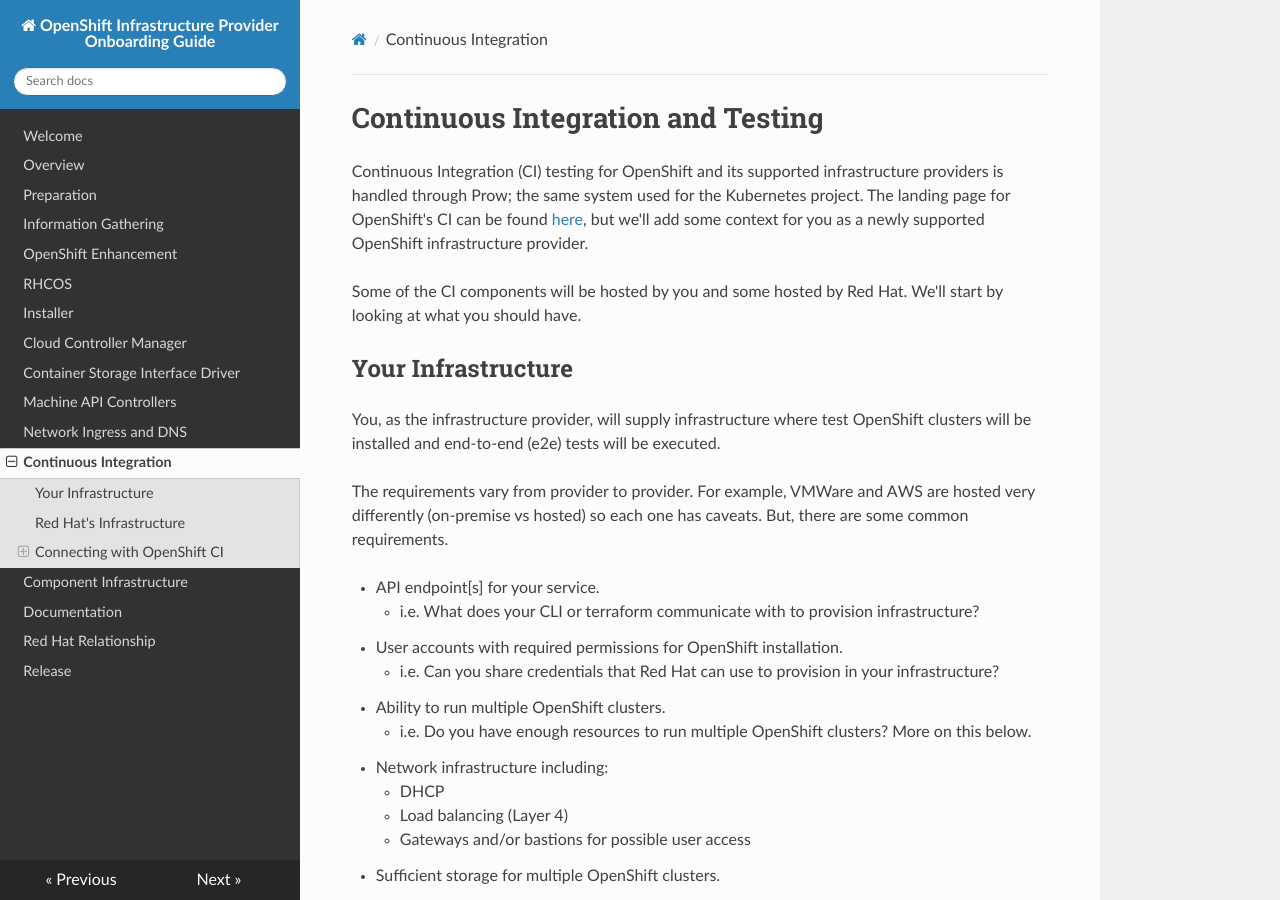
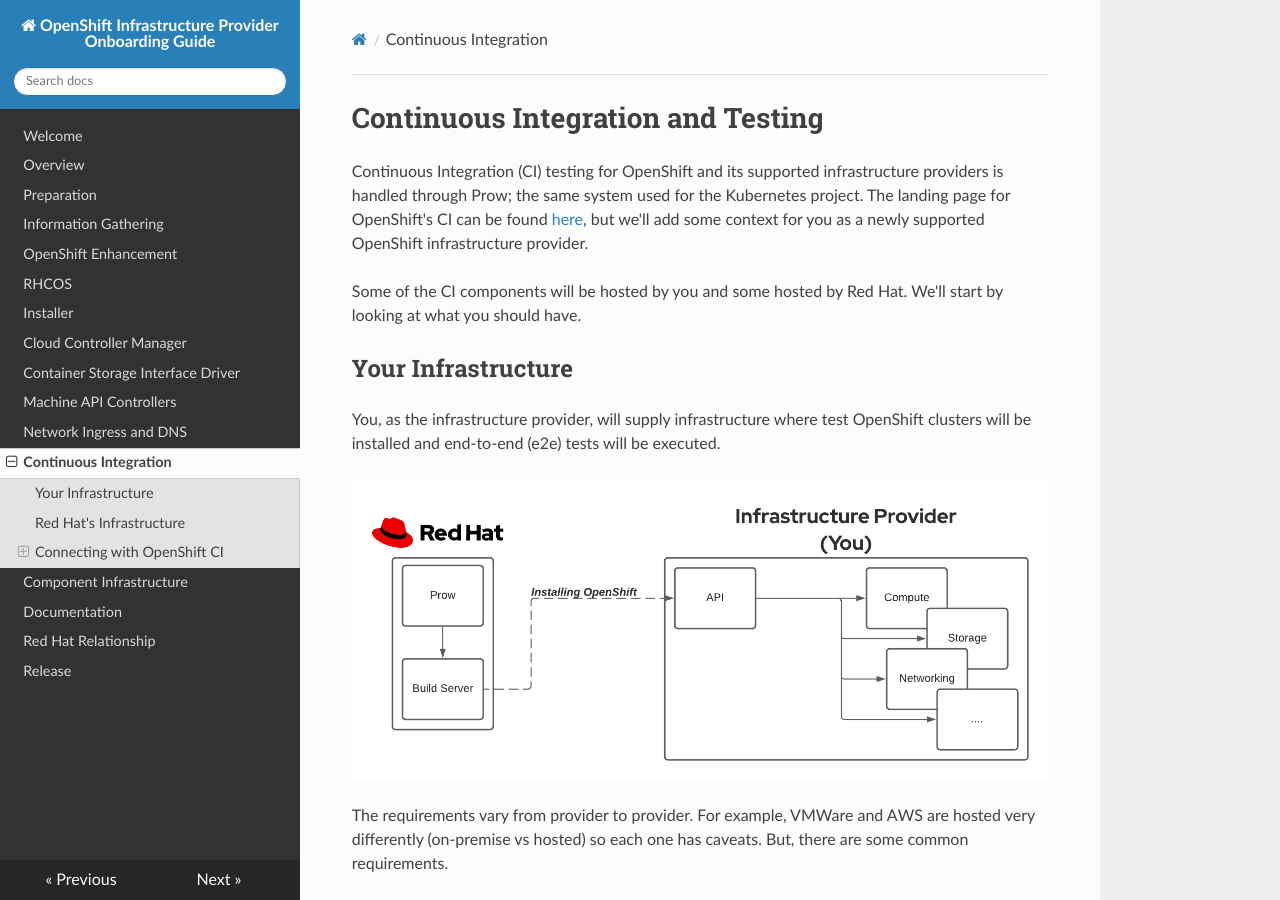
Before and after one commit to elmiko/ocp-infrastructure-provider-onboarding-guide, an MkDocs documentation site: the page built from docs/continuous-integration-and-testing/index.md, in a window 1280 px wide and 900 px high. Built offline with MkDocs 1.6.1, drawn with Linux system fonts in a browser that asks for light colours; nearby versions of some CDN libraries.

Commit message:
Simplified CI diagrams for an infrastructure provider

```diff
--- a/docs/continuous-integration-and-testing/index.md
+++ b/docs/continuous-integration-and-testing/index.md
@@ -7,6 +7,8 @@
 ## Your Infrastructure
 
 You, as the infrastructure provider, will supply infrastructure where test OpenShift clusters will be installed and end-to-end (e2e) tests will be executed.
+
+![](installing-openshift-on-infra.png)
 
 The requirements vary from provider to provider. For example, VMWare and AWS are hosted very differently (on-premise vs hosted) so each one has caveats. But, there are some common requirements.
 
@@ -23,6 +25,8 @@
 - Sufficient storage for multiple OpenShift clusters.
 
 It is important to note that you will need to be able to run multiple OpenShift clusters at a time on your infrastructure. Why? Each code change related to your infrastructure provider will need to run unit and e2e tests. The e2e tests require an isolated OpenShift cluster so tests can run without interference. Its very likely to have more than one code change in flight at a time so having the ability to run multiple OpenShift clusters is necessary to quickly provide the test results to the engineers.
+
+![](running-ci-jobs-on-infra.png)
 
 In order to calculate your infrastructure size and costs, use this [OpenShift Minimum Hardware Requirements document.](https://docs.openshift.com/container-platform/4.9/installing/installing_bare_metal/installing-bare-metal.html#minimum-resource-requirements_installing-bare-metal)
 
```
Also changed, not shown: docs/continuous-integration-and-testing/installing-openshift-on-infra.png (added), docs/continuous-integration-and-testing/running-ci-jobs-on-infra.png (added).
